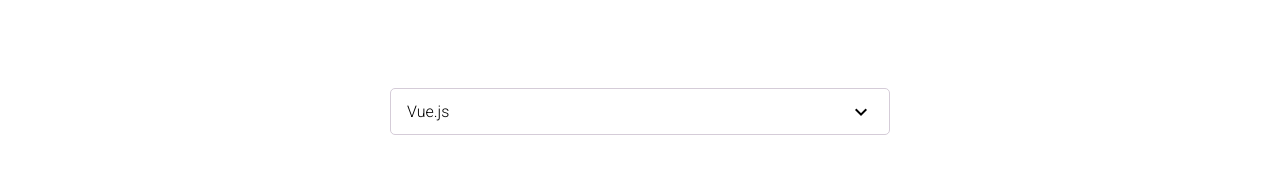
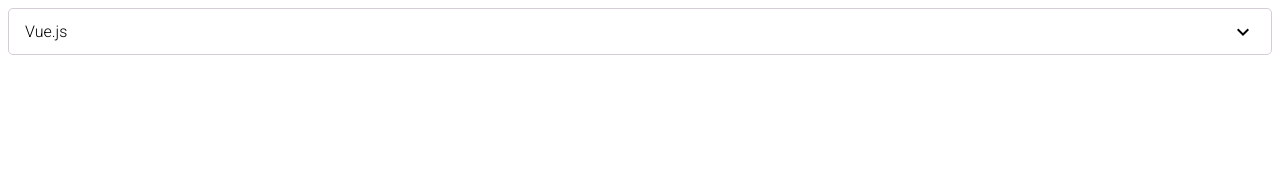
Before and after one commit to stenready/select-plugin, a website built with webpack: page src/index.html in a window 1280 px wide. Built offline with nearby package versions, Linux system fonts and the light colour scheme.

Commit message:
Update index.scss

```diff
--- a/src/sass/index.scss
+++ b/src/sass/index.scss
@@ -3,15 +3,6 @@
 
 $height: 45px;
 
-#app {
-  padding-top: 5rem;
-  display: flex;
-  justify-content: center;
-
-  .wrap {
-    width: 500px;
-  }
-}
 
 .select {
   font-family: 'Roboto', sans-serif;
```
